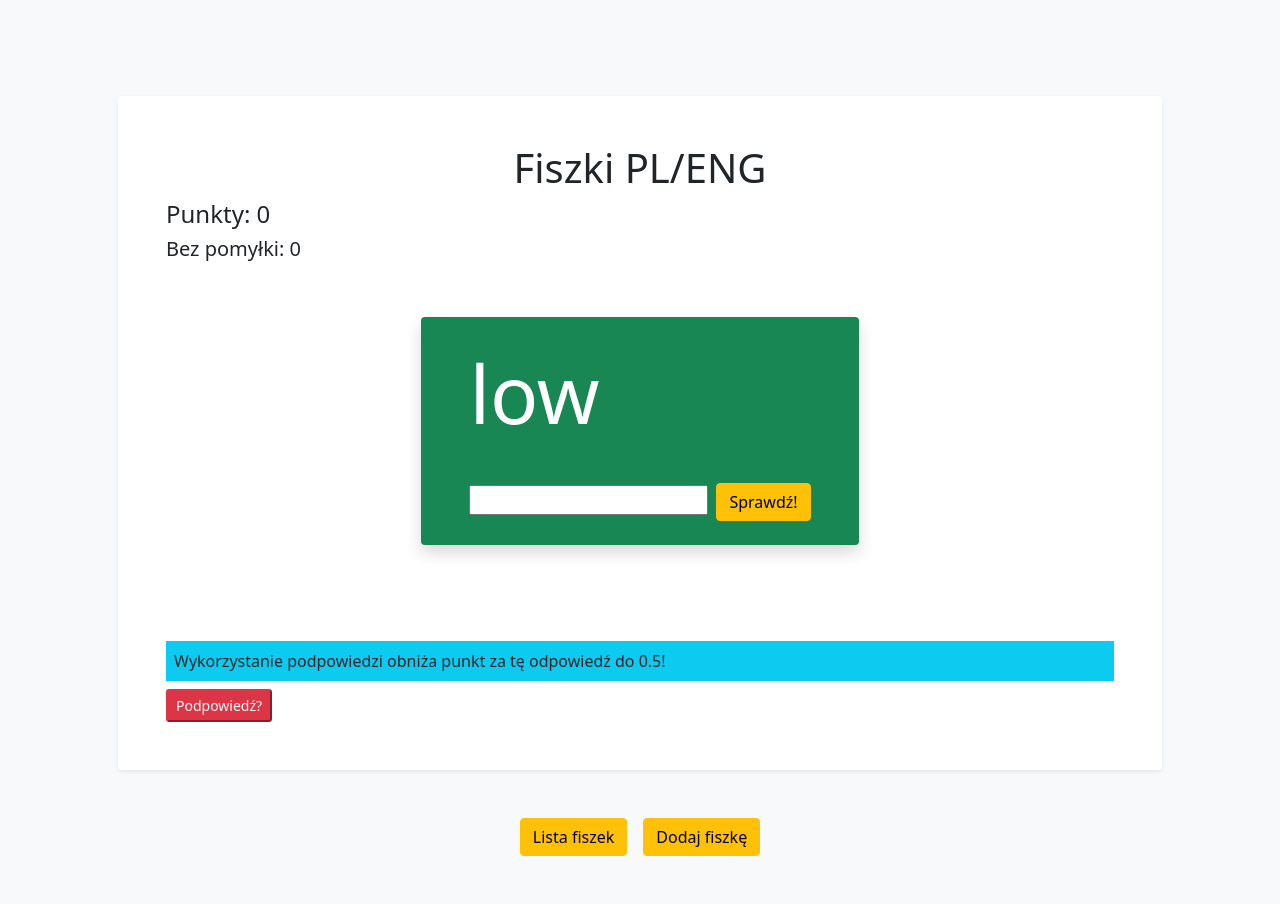
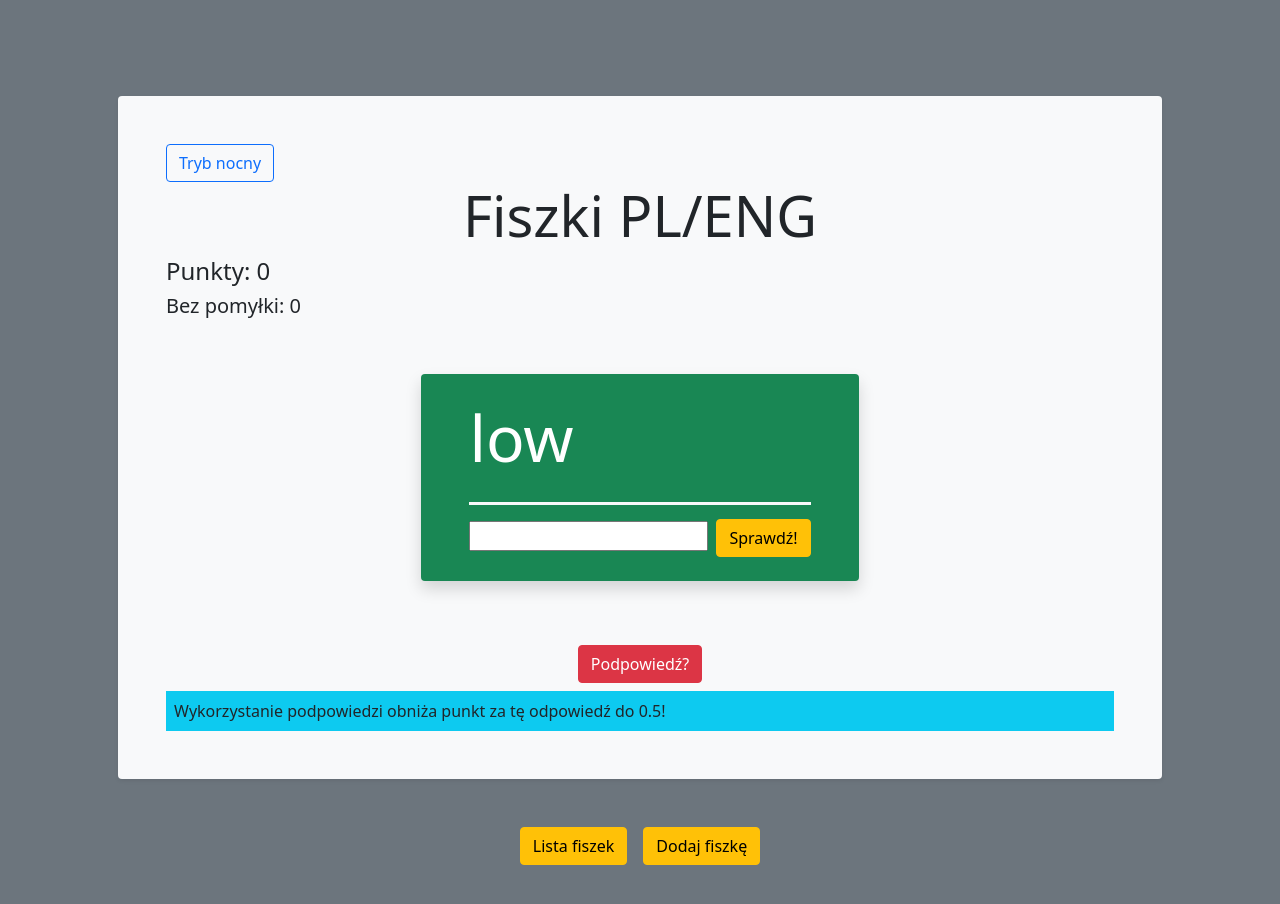
Before and after one commit to malex3334/FlashCards, a React (Create React App) app: page / in a window 1280 px wide. Shown: the top 904 px of the page. Built offline with nearby package versions, Linux system fonts and the light colour scheme; no server answers.

Commit message:
added: context, dark mode, styling

```diff
--- a/public/index.html
+++ b/public/index.html
@@ -33,7 +33,7 @@
 
     <title>Fiszki</title>
   </head>
-  <body class="bg-light">
+  <body class="bg-secondary">
     <noscript>You need to enable JavaScript to run this app.</noscript>
     <div id="root"></div>
     <!--
--- /dev/null
+++ b/src/context/DataContext.jsx
@@ -0,0 +1,19 @@
+import { createContext, useState } from "react";
+
+export const DataContext = createContext();
+
+export function ThemeProvider({ children }) {
+  const [dark, setDark] = useState(false);
+
+  // change theme
+  const handleToggleTheme = () => {
+    setDark(!dark);
+    console.log(dark);
+  };
+
+  return (
+    <DataContext.Provider value={{ dark, setDark, handleToggleTheme }}>
+      {children}
+    </DataContext.Provider>
+  );
+}
--- a/src/index.css
+++ b/src/index.css
@@ -1,5 +1,6 @@
 * {
   box-sizing: border-box;
+  transition: all 0.2s ease-in-out;
 }
 
 /* .container {
--- a/src/index.js
+++ b/src/index.js
@@ -2,11 +2,14 @@ import React from "react";
 import ReactDOM from "react-dom/client";
 import "./index.css";
 import App from "./App";
+import { ThemeProvider } from "./context/DataContext";
 
 const root = ReactDOM.createRoot(document.getElementById("root"));
 root.render(
   <React.StrictMode>
-    <App />
+    <ThemeProvider>
+      <App />
+    </ThemeProvider>
   </React.StrictMode>
 );
 
--- a/src/pages/FlashCard.jsx
+++ b/src/pages/FlashCard.jsx
@@ -1,4 +1,5 @@
-import React, { useRef, useState, useEffect } from "react";
+import React, { useRef, useState, useEffect, useContext } from "react";
+import { DataContext } from "../context/DataContext";
 import Data from "../data/data.json";
 import CorrectSound from "../sounds/correct.mp3";
 import WrongSound from "../sounds/wrong.mp3";
@@ -13,9 +14,11 @@ function FlashCard() {
   const [dictionary, setDictionary] = useState("");
   const [hint, setHint] = useState(false);
   const [notification, setNotification] = useState("");
+  const { dark, setDark, handleToggleTheme } = useContext(DataContext);
+
+  console.log("darkmode", dark);
 
   // audio sound
-
   const correctSound = new Audio(CorrectSound);
   correctSound.volume = 0.2;
   const wrongSound = new Audio(WrongSound);
@@ -76,26 +79,46 @@ function FlashCard() {
     setDictionary(parsedRes);
   };
 
-  const handleHint = (e) => {};
-
   useEffect(() => {
     fetchDescription(data[i].english);
   }, [i]);
 
-  // console.log(dictionary[0]?.meanings[0].definitions[0].definition);
-  // console.log(dictionary);
   return (
-    <div className="shadow-sm p-5 mb-5 mt-5 bg-white rounded">
-      <h1 className="text-center text ">Fiszki PL/ENG</h1>
-      <h4>Punkty: {points}</h4>
-      <h5>Bez pomyłki: {streak}</h5>
+    <div
+      className={`shadow-sm p-5 mb-5 mt-5  rounded ${
+        dark ? "bg-dark" : "bg-light"
+      }`}
+    >
+      <button
+        onClick={handleToggleTheme}
+        className="btn btn-outline-primary w-20 "
+      >
+        Tryb nocny
+      </button>
+      <h1
+        className={`text-center  ${dark ? "text-light" : "text-dark"}`}
+        style={{ fontSize: "3.5rem" }}
+      >
+        Fiszki PL/ENG
+      </h1>
+      <div className={`${dark ? "text-light" : "text-dar"}`}>
+        <h4>Punkty: {points}</h4>
+        <h5>Bez pomyłki: {streak}</h5>
+      </div>
       <div className="d-flex justify-content-center">
-        <div className="shadow ps-5 pe-5 pb-4 mb-5 mt-5 bg-success rounded">
-          <p className="text-center">{streak > 1 ? notification : null}</p>
-          <p className="text-centered text-white" style={{ fontSize: "5rem" }}>
+        <div
+          className={`shadow ps-5 pe-5 pb-4 mb-2 mt-5 rounded ${
+            dark ? "border border-3 border-success" : "bg-success"
+          }`}
+        >
+          <p className="text-center ">{streak > 1 ? notification : null}</p>
+          <p className="text-centered text-white" style={{ fontSize: "4rem" }}>
             {data[i].english}
           </p>
-          <form onSubmit={handleAnswerSubmit}>
+          <form
+            className="border-top border-3 border-light"
+            onSubmit={handleAnswerSubmit}
+          >
             <input
               className="mt-3"
               minLength="3"
@@ -109,17 +132,22 @@ function FlashCard() {
           </form>
         </div>
       </div>
-      <div className="mt-5">
-        <label className="container p-2 bg-info">
+      <div className={`mt-5 ${dark ? "text-light" : "text-dark"}`}>
+        <div className="d-flex justify-content-center">
+          <button
+            className="mt-2 mb-2 btn btn-danger"
+            onClick={() => setHint(true)}
+          >
+            Podpowiedź?
+          </button>
+        </div>
+        <label
+          className={`container p-2 ${
+            dark ? "border border-1 border-info " : "bg-info"
+          }`}
+        >
           Wykorzystanie podpowiedzi obniża punkt za tę odpowiedź do 0.5!
         </label>
-        <br />
-        <button
-          className="mt-2 btn-sm btn-danger"
-          onClick={() => setHint(true)}
-        >
-          Podpowiedź?
-        </button>
         {hint && (
           <div className="container p-4">
             {dictionary[0]?.meanings[0].definitions[0].definition}
```
